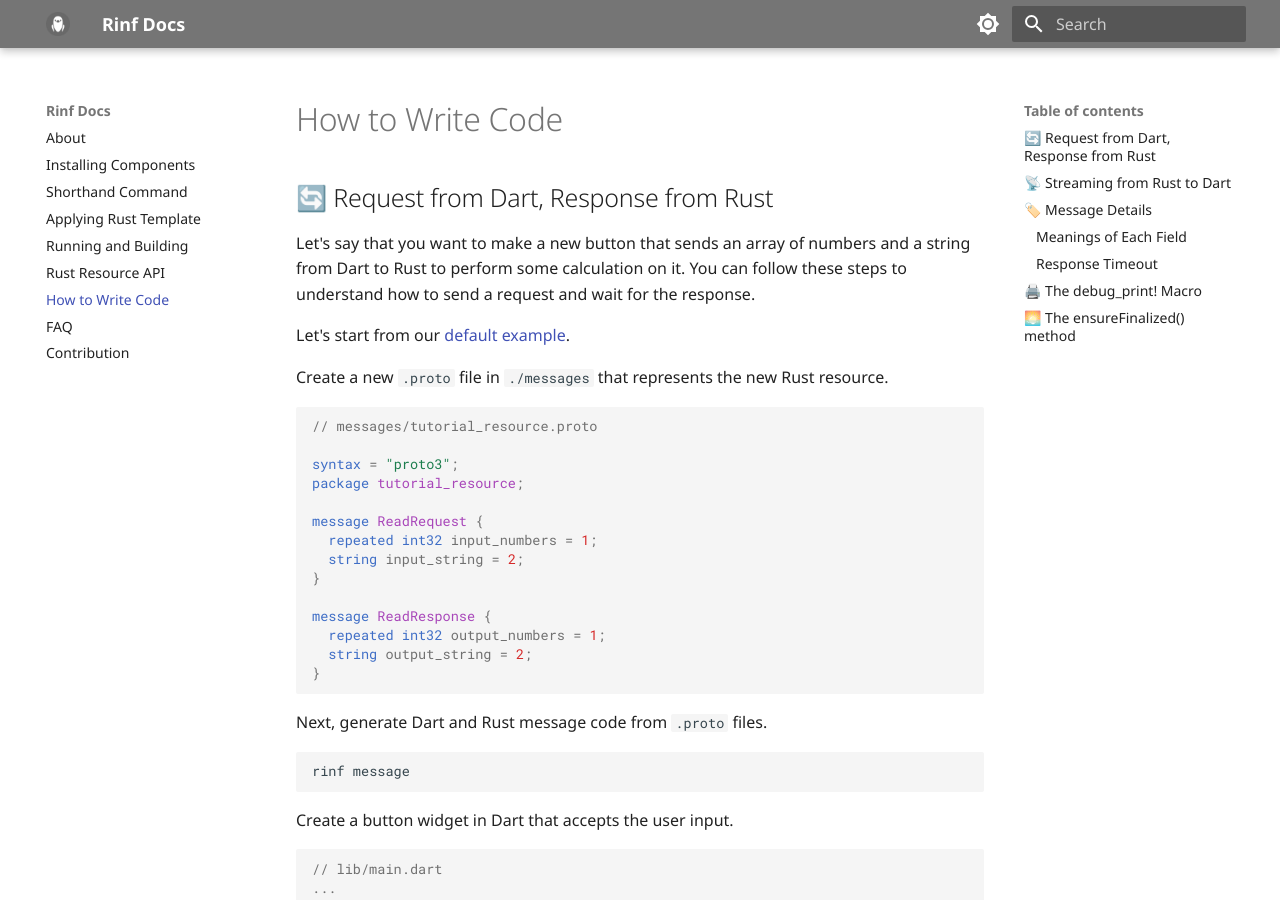
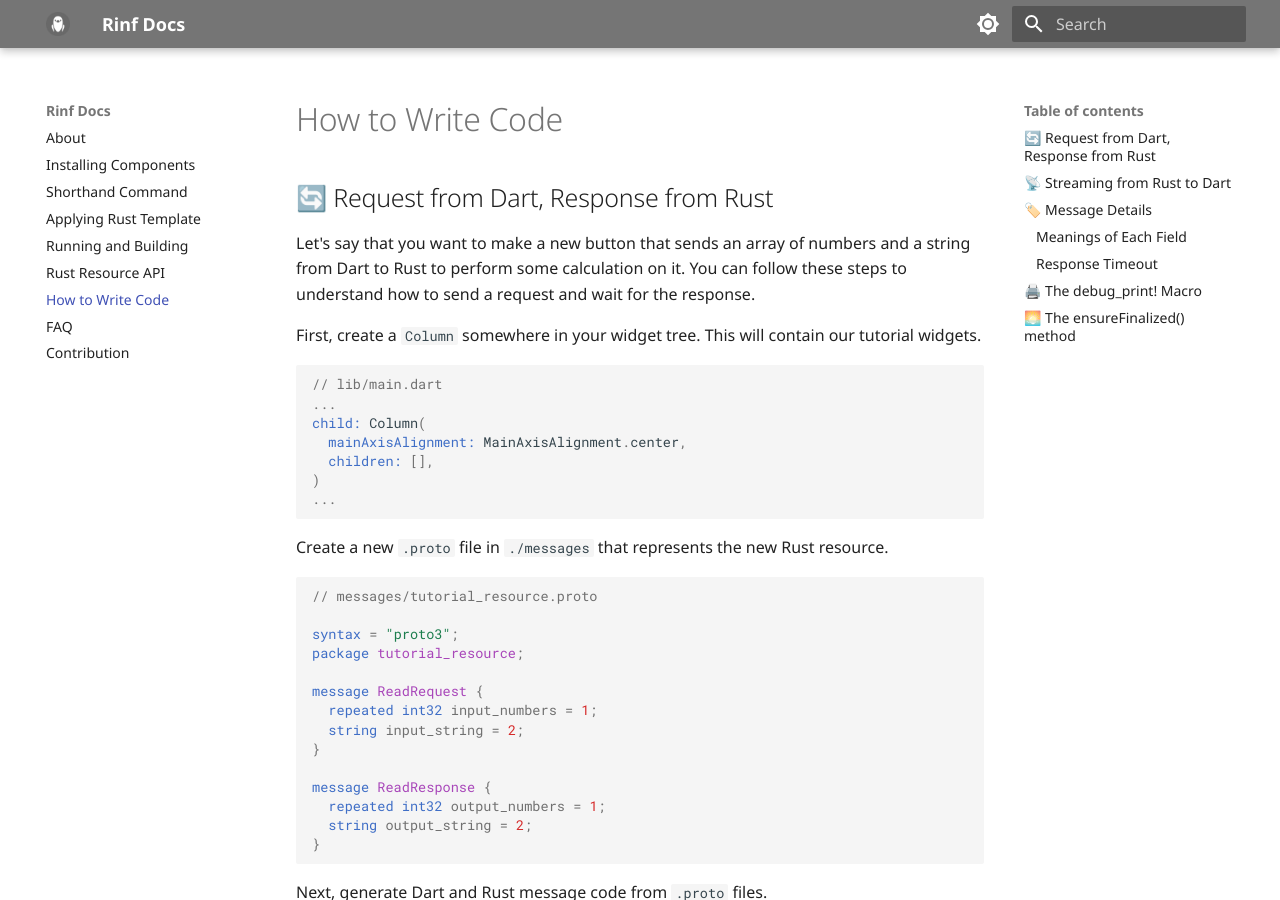
Before and after one commit to cunarist/rinf, an MkDocs documentation site: the page built from documentation/docs/writing-code.md, in a window 1280 px wide and 900 px high. Built offline with MkDocs 1.6.1 and Material for MkDocs 9.7.7, drawn with Linux system fonts in a browser that asks for light colours.

Commit message:
Improve the tutorial's starting point

````diff
--- a/documentation/docs/writing-code.md
+++ b/documentation/docs/writing-code.md
@@ -4,7 +4,17 @@
 
 Let's say that you want to make a new button that sends an array of numbers and a string from Dart to Rust to perform some calculation on it. You can follow these steps to understand how to send a request and wait for the response.
 
-Let's start from our [default example](https://github.com/cunarist/rinf/tree/main/flutter_ffi_plugin/example).
+First, create a `Column` somewhere in your widget tree. This will contain our tutorial widgets.
+
+```dart
+// lib/main.dart
+...
+child: Column(
+  mainAxisAlignment: MainAxisAlignment.center,
+  children: [],
+)
+...
+```
 
 Create a new `.proto` file in `./messages` that represents the new Rust resource.
 
````
